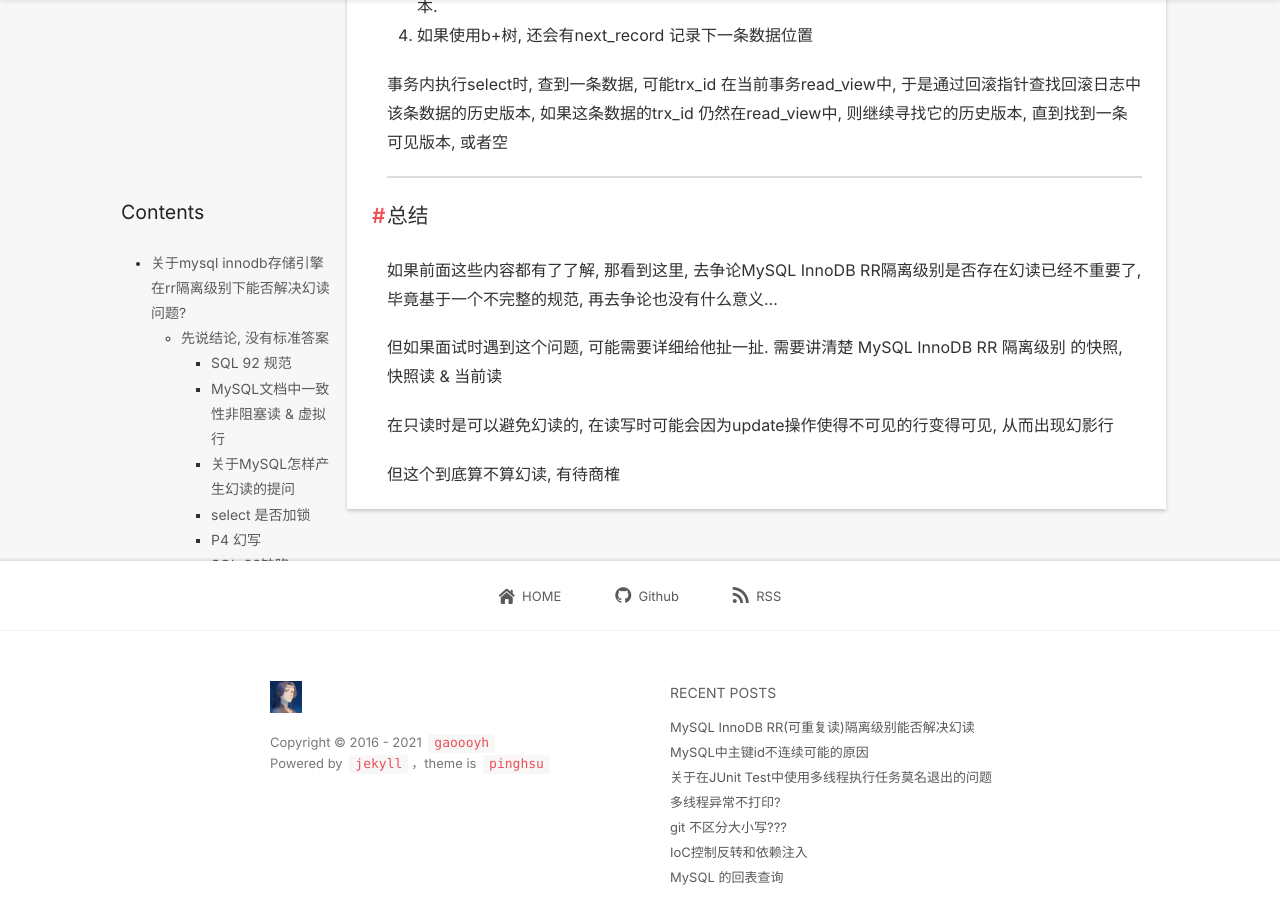
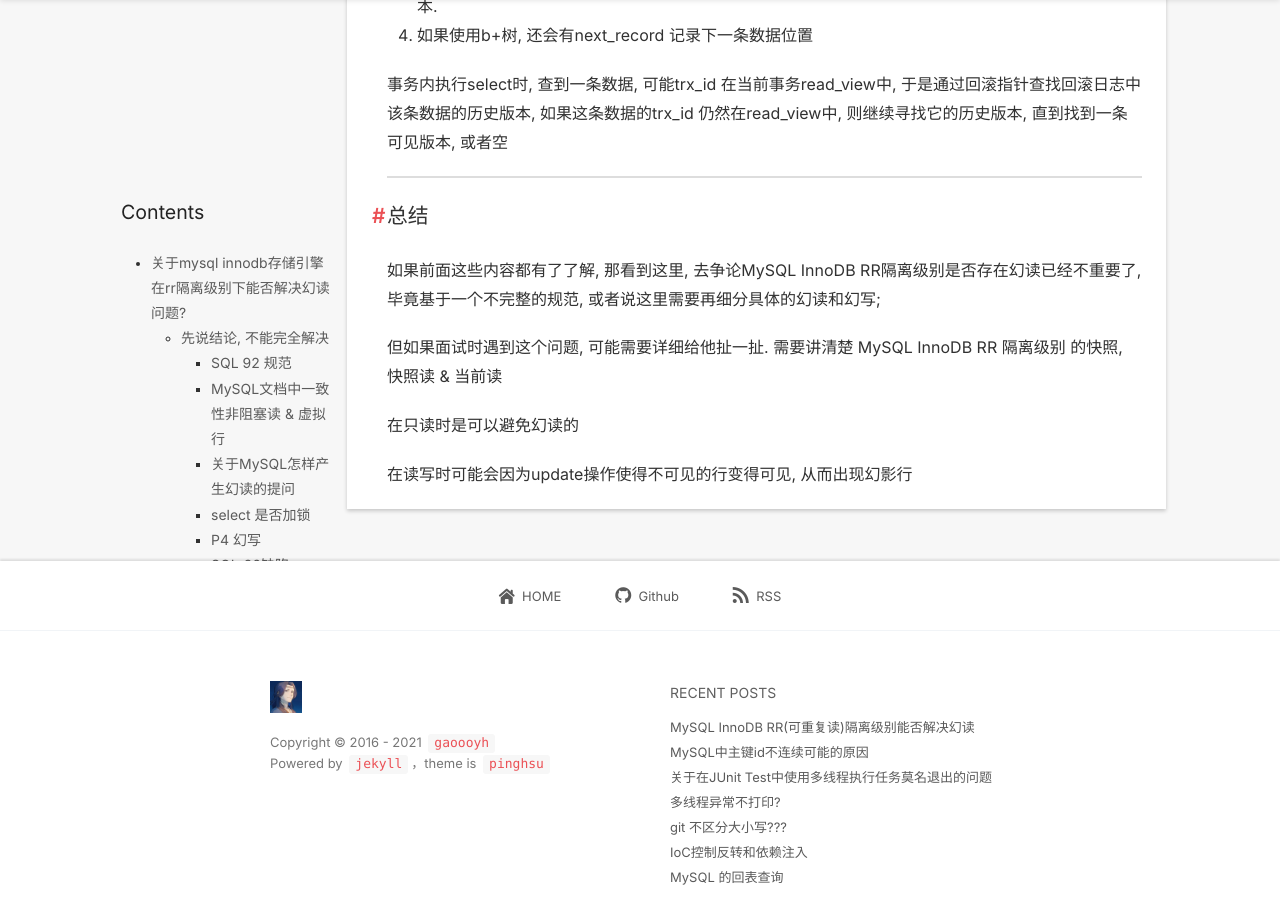
Before and after one commit to gaoooyh/gaoooyh.github.io, a Jekyll site: the page built from _posts/2021-09-28-MySQL InnoDB RR(可重复读)隔离级别能否解决幻读.md, in a window 1280 px wide and 900 px high, scrolled down 4058 px. Built offline with Jekyll 4.4.1, drawn with Linux system fonts in a browser that asks for light colours; nearby versions of some CDN libraries; comment, search, counter and statistics services are not loaded; some of the changed text lies outside the part shown.

Commit message:
幻读 note 修改

```diff
--- a/_posts/2021-09-28-MySQL InnoDB RR(可重复读)隔离级别能否解决幻读.md
+++ b/_posts/2021-09-28-MySQL InnoDB RR(可重复读)隔离级别能否解决幻读.md
@@ -35,7 +35,7 @@ icon: note
 
 快照读: 在RC, RR隔离级别下, 普通的select 会查询并返回当前事务可见的数据(不一定是当前最新的数据), 不加锁
 
-## 先说结论, 没有标准答案
+## 先说结论, 不能完全解决
 
 **可以说可以解决幻读, 但不能解决幻写... 其原因归结于规范中对于这部分的不完整定义**
 
@@ -144,10 +144,10 @@ MySQL 实现了可重复读隔离级别：
 
 ## 总结
 
-如果前面这些内容都有了了解, 那看到这里, 去争论MySQL InnoDB RR隔离级别是否存在幻读已经不重要了, 毕竟基于一个不完整的规范, 再去争论也没有什么意义...
+如果前面这些内容都有了了解, 那看到这里, 去争论MySQL InnoDB RR隔离级别是否存在幻读已经不重要了, 毕竟基于一个不完整的规范, 或者说这里需要再细分具体的幻读和幻写;
 
 但如果面试时遇到这个问题, 可能需要详细给他扯一扯. 需要讲清楚 MySQL InnoDB RR 隔离级别 的快照, 快照读 & 当前读
 
-在只读时是可以避免幻读的, 在读写时可能会因为update操作使得不可见的行变得可见, 从而出现幻影行
+在只读时是可以避免幻读的
 
-但这个到底算不算幻读, 有待商榷
+在读写时可能会因为update操作使得不可见的行变得可见, 从而出现幻影行
```
